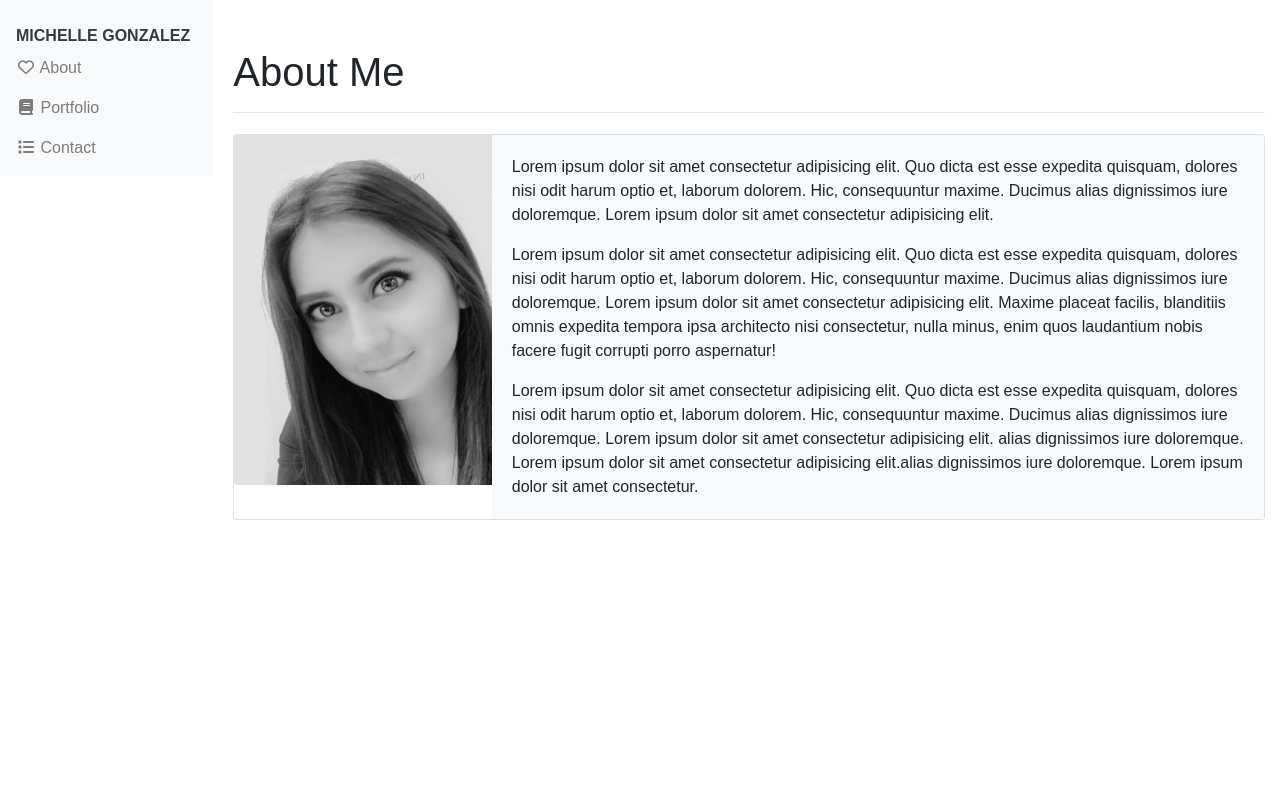
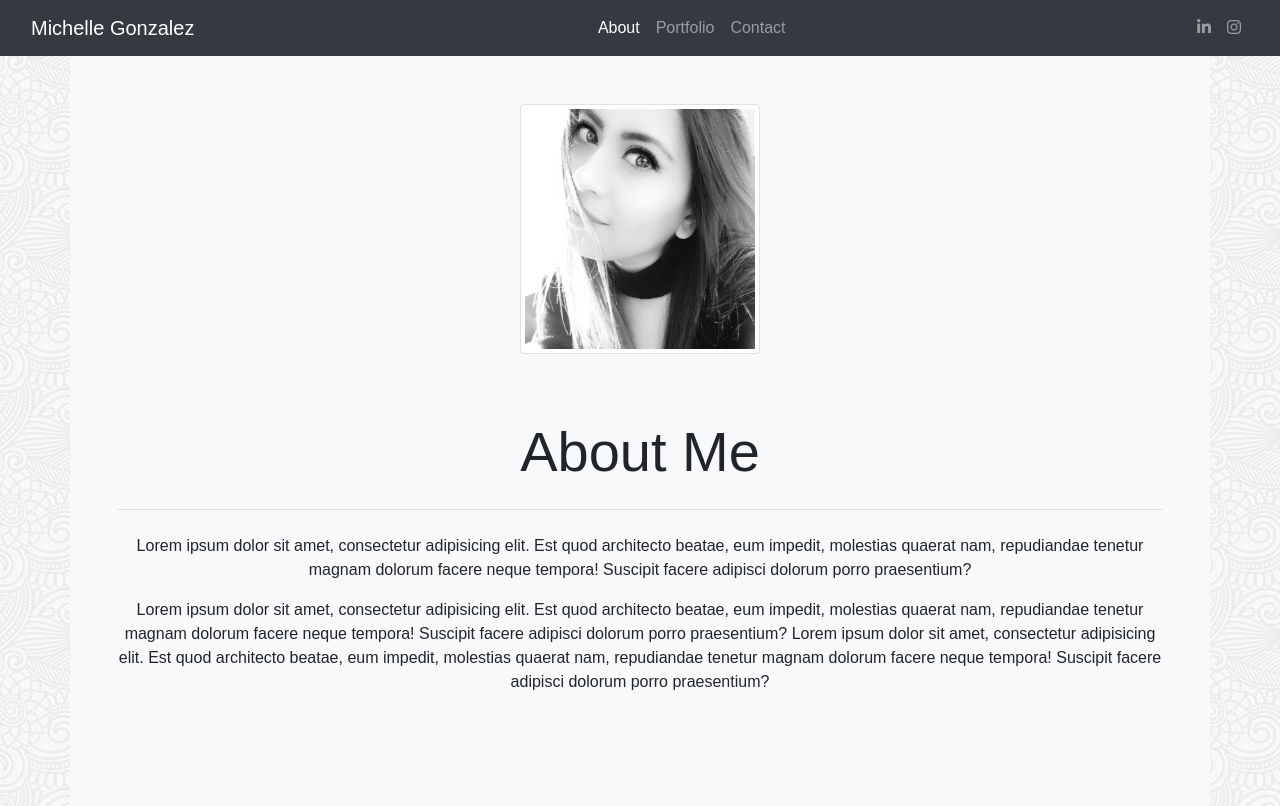
Before and after one commit to Michellegpedroza/Bootstrap-Portfolio, a plain HTML site: page index.html in a window 1280 px wide. Drawn offline with nearby package versions, Linux system fonts and the light colour scheme.

Commit message:
changed styling of my about page. New navBar with links centered and media icons. Changed content of body structure

```diff
--- a/Assets/style.css
+++ b/Assets/style.css
@@ -1,8 +1,8 @@
-.profImg{
-    height: 350px;
-    width: 280px;
+body {
+    background-image: url(./Photos/full-bloom.png);
 }
 
-hr{
-    height: 5px;
+.profImg {
+    height: 250px;
+    width: 240px;
 }
--- a/index.html
+++ b/index.html
@@ -12,73 +12,70 @@
     <!-- fontawesome -->
     <script src="https://kit.fontawesome.com/ed7242a4de.js"></script>
 
-    <title>About</title>
+    <title>Michelle Gonzalez</title>
 </head>
 
 <body>
-    <!-- Custom NavBar w/ Bootstrap -->
-    <div class="row">
-        <aside class="col-12 col-md-2 p-0 bg-light fixed-top">
-            <nav class="navbar navbar-expand navbar-light bg-light flex-md-column flex-row align-items-start">
-                <div class="collapse navbar-collapse align-items-start">
-                    <ul class="flex-md-column flex-row navbar-nav w-100 justify-content-between">
-                        <li class="nav-item">
-                            <a class="nav-link pl-0 text-nowrap" href="./index.html"></a><span
-                                class="font-weight-bold text-dark">MICHELLE GONZALEZ</span></a>
+
+    <nav class="navbar navbar-dark navbar-expand-md bg-dark justify-content-center">
+        <div class="container-fluid">
+            <a href="./index.html" class="navbar-brand mr-0">Michelle Gonzalez</a>
+            <button class="navbar-toggler ml-1" type="button" data-toggle="collapse" data-target="#navbarNavAltMarkup">
+                <span class="navbar-toggler-icon"></span>
+            </button>
+            <div class="navbar-collapse collapse justify-content-center" id="navbarNavAltMarkup">
+                <ul class="navbar-nav mx-auto text-center">
+                    <li class="nav-item active">
+                        <a class="nav-link" href="./index.html">About <span class="sr-only">Home</span></a>
                     </li>
                     <li class="nav-item">
-                            <a class="nav-link pl-0" href="#"><i class="fa fa-heart-o fa-fw"></i> <span
-                                    class="d-none d-md-inline">About</span></a>
+                        <a class="nav-link" href="./portfolio.html">Portfolio</a>
                     </li>
                     <li class="nav-item">
-                            <a class="nav-link pl-0" href="#"><i class="fa fa-book fa-fw"></i> <span
-                                    class="d-none d-md-inline">Portfolio</span></a>
+                        <a class="nav-link" href="./contact.html">Contact</a>
+                    </li>
+                </ul>
+                <ul class="nav navbar-nav flex-row justify-content-center flex-nowrap">
+                    <li class="nav-item">
+                        <a class="nav-link p-2" href="https://www.linkedin.com/in/michelle-gonzalez-/"
+                            target="_blank"><i class="fab fa-linkedin-in"></i></a>
                     </li>
                     <li class="nav-item">
-                            <a class="nav-link pl-0" href="#"><i class="fa fa-list fa-fw"></i> <span
-                                    class="d-none d-md-inline">Contact</span></a>
+                        <a class="nav-link p-2" href="https://www.instagram.com/michellegpedroza/" target="_blank"><i
+                                class="fab fa-instagram"></i></a>
                     </li>
                 </ul>
             </div>
+        </div>
     </nav>
-        </aside>
 
-        <main class="col offset-md-2 bg-faded pt-5">
-            <div class="container">
-                <h1>About Me</h1>
+    <div class="container bg-light">
+        <div class="text-center pt-5">
+            <img src="./Assets/Photos/MG.jpg" class="profImg img-thumbnail img-fluid" alt="profile image">
+        </div>
+        <div class="row ">
+            <div class="col-12">
+                <div class="jumbotron text-center bg-light rounded">
 
-                <hr>
+                    <h1 class="display-4">About Me</h1>
 
-                <div class="card mb-3" style="max-width: auto;">
-                    <div class="row no-gutters">
-                        <div class="col-lg-3">
-                            <img src="./Assets/Photos/profilePhoto.jpg" class="card-img profImg rounded mx-auto d-block" alt="profImg">
-                        </div>
-                        <div class="col-lg-9">
-                            <div class="card-body bg-light ">
-                                <p class="card-text">Lorem ipsum dolor sit amet consectetur adipisicing elit. Quo dicta
-                                    est esse expedita quisquam, dolores nisi odit harum optio et, laborum dolorem. Hic,
-                                    consequuntur maxime. Ducimus alias dignissimos iure doloremque. Lorem ipsum dolor
-                                    sit amet consectetur adipisicing elit.  </p>
-                                <p class="card-text">Lorem ipsum dolor sit amet consectetur adipisicing elit. Quo dicta
-                                    est esse expedita quisquam, dolores nisi odit harum optio et, laborum dolorem. Hic,
-                                    consequuntur maxime. Ducimus alias dignissimos iure doloremque. Lorem ipsum dolor
-                                    sit amet consectetur adipisicing elit. Maxime placeat facilis, blanditiis omnis
-                                    expedita tempora ipsa architecto nisi consectetur, nulla minus, enim quos laudantium
-                                    nobis facere fugit corrupti porro aspernatur! </p>
-                                <p class="card-text">Lorem ipsum dolor sit amet consectetur adipisicing elit. Quo dicta
-                                    est esse expedita quisquam, dolores nisi odit harum optio et, laborum dolorem. Hic,
-                                    consequuntur maxime. Ducimus alias dignissimos iure doloremque. Lorem ipsum dolor
-                                    sit amet consectetur adipisicing elit. alias dignissimos iure doloremque. Lorem ipsum dolor
-                                    sit amet consectetur adipisicing elit.alias dignissimos iure doloremque. Lorem ipsum dolor
-                                    sit amet consectetur.</p>
+                    <hr class="my-4">
+
+                    <p class="font-weight-light">Lorem ipsum dolor sit amet, consectetur adipisicing elit. Est quod
+                        architecto
+                        beatae, eum impedit, molestias quaerat nam, repudiandae tenetur magnam dolorum facere neque
+                        tempora!
+                        Suscipit facere adipisci dolorum porro praesentium?</p>
+                    <p class="font-weight-light">Lorem ipsum dolor sit amet, consectetur adipisicing elit. Est quod
+                        architecto
+                        beatae, eum impedit, molestias quaerat nam, repudiandae tenetur magnam dolorum facere neque
+                        tempora! Suscipit facere adipisci dolorum porro praesentium? Lorem ipsum dolor sit amet,
+                        consectetur adipisicing elit. Est quod architecto
+                        beatae, eum impedit, molestias quaerat nam, repudiandae tenetur magnam dolorum facere neque
+                        tempora! Suscipit facere adipisci dolorum porro praesentium?</p>
                 </div>
             </div>
         </div>
-                </div>
-
-            </div>
-        </main>
     </div>
 
 
@@ -90,16 +87,12 @@
 
 
 
+    <footer>
 
 
 
 
-
-
-
-
-
-
+    </footer>
 
 
 
```
Also changed, not shown: Assets/Photos/MG.jpg (added), Assets/Photos/full-bloom.png (added). Lines whose indentation alone changed are shown as unchanged.
